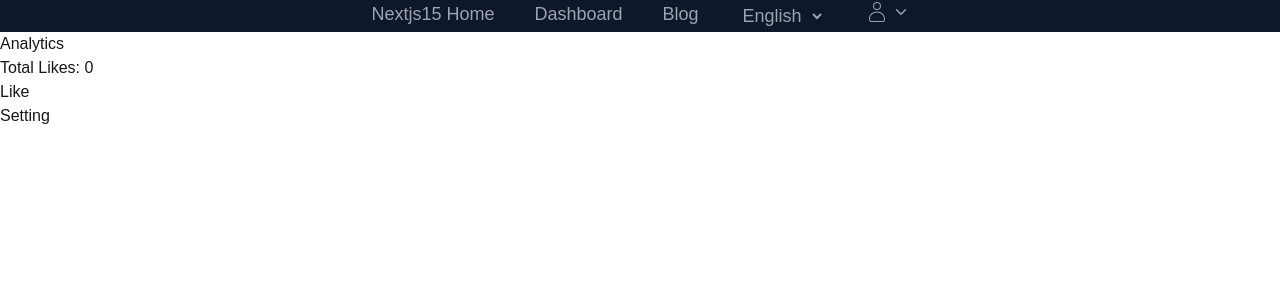
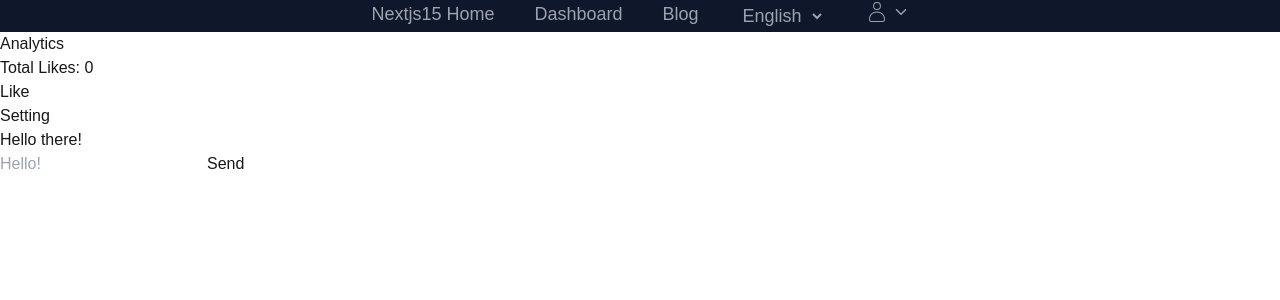
Before and after one commit to tahasama/next14docs, a Next.js app: page /en/dashboard in a window 1280 px wide. Shown: the top 300 px of the page. Built offline with nearby package versions, Linux system fonts and the light colour scheme.

Commit message:
trying use optimistic

```diff
--- a/app/[locale]/dashboard/analytics/actions.ts
+++ b/app/[locale]/dashboard/analytics/actions.ts
@@ -1,4 +1,3 @@
-'use server'
 
 let likesCount=0
 const incrementLike = async () => {
--- /dev/null
+++ b/app/[locale]/dashboard/settings/Thread.tsx
@@ -0,0 +1,46 @@
+"use client";
+import { useOptimistic, useState, useRef } from "react";
+import { deliverMessage } from "./actions";
+
+function Thread() {
+  const [messages, setMessages] = useState([
+    { text: "Hello there!", sending: false, key: 1 },
+  ]);
+  async function sendMessage(formData: any) {
+    const sentMessage = await deliverMessage(formData.get("message"));
+    setMessages((messages: any) => [...messages, { text: sentMessage }]);
+  }
+  //   const formRef = useRef<any>();
+  async function formAction(formData: any) {
+    addOptimisticMessage(formData.get("message"));
+    // formRef.current.reset();
+    await sendMessage(formData);
+  }
+  const [optimisticMessages, addOptimisticMessage] = useOptimistic(
+    messages,
+    (state: any, newMessage) => [
+      ...state,
+      {
+        text: newMessage,
+        sending: true,
+      },
+    ]
+  );
+
+  return (
+    <>
+      {optimisticMessages.map((message: any, index: any) => (
+        <div key={index}>
+          {message.text}
+          {!!message.sending && <small> (Sending...)</small>}
+        </div>
+      ))}
+      <form action={formAction}>
+        <input type="text" name="message" placeholder="Hello!" />
+        <button type="submit">Send</button>
+      </form>
+    </>
+  );
+}
+
+export default Thread;
--- /dev/null
+++ b/app/[locale]/dashboard/settings/actions.ts
@@ -0,0 +1,4 @@
+export async function deliverMessage(message:any) {
+  await new Promise((res) => setTimeout(res, 1000));
+  return message;
+}
--- a/app/[locale]/dashboard/settings/page.tsx
+++ b/app/[locale]/dashboard/settings/page.tsx
@@ -1,8 +1,13 @@
-import React from "react";
+import React, { useState } from "react";
+import Thread from "./Thread";
+import { deliverMessage } from "./actions";
 
-async function Setting() {
-  await new Promise((resolve) => setTimeout(resolve, 1500));
-  return <div>Setting</div>;
+function Setting() {
+  return (
+    <>
+      Setting
+      <Thread />
+    </>
+  );
 }
-
 export default Setting;
```
